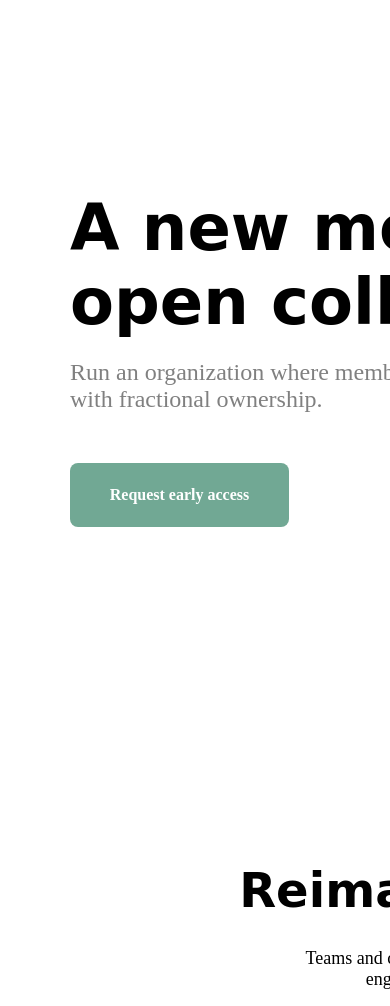
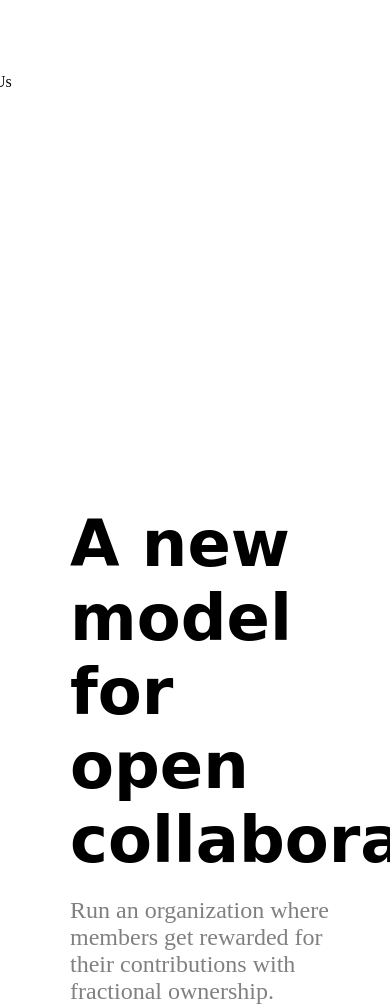
Before and after one commit to nikasoziashvili/final, a plain HTML site: page index.html in a window 390 px wide. Shown: the part 124-1130 px from the top of the page. Drawn offline with Linux system fonts and the light colour scheme.

Commit message:
finaluri proeqti

```diff
--- a/css/style.css
+++ b/css/style.css
@@ -1,6 +1,7 @@
 body {
-  width: 1440px;
+  /* width: 1440px;
   height: 4804px;
+  position: absolute; */
 }
 
 .logo-text {
@@ -890,3 +891,40 @@ nav.show {
 .logo {
   cursor: pointer;
 }
+
+@media (max-width: 768px) {
+  .group-1,
+  .section,
+  .cards,
+  .info-1,
+  .info-2,
+  .info-3,
+  .tasks,
+  .section-2,
+  footer,
+  .nav-links,
+  header,
+  .nav-items {
+    flex-direction: column;
+  }
+}
+
+.sum {
+  position: absolute;
+}
+
+@media (max-width: 768px) {
+  .section p,
+  .section-text p {
+    margin-left: -50px;
+  }
+  .info-text2 {
+    margin-left: -100px;
+  }
+  .info-2 {
+    margin-left: ;
+  }
+  .nav-items {
+    margin-top: 80px;
+  }
+}
```
Also changed, not shown: index.html (+3 -2 lines).
